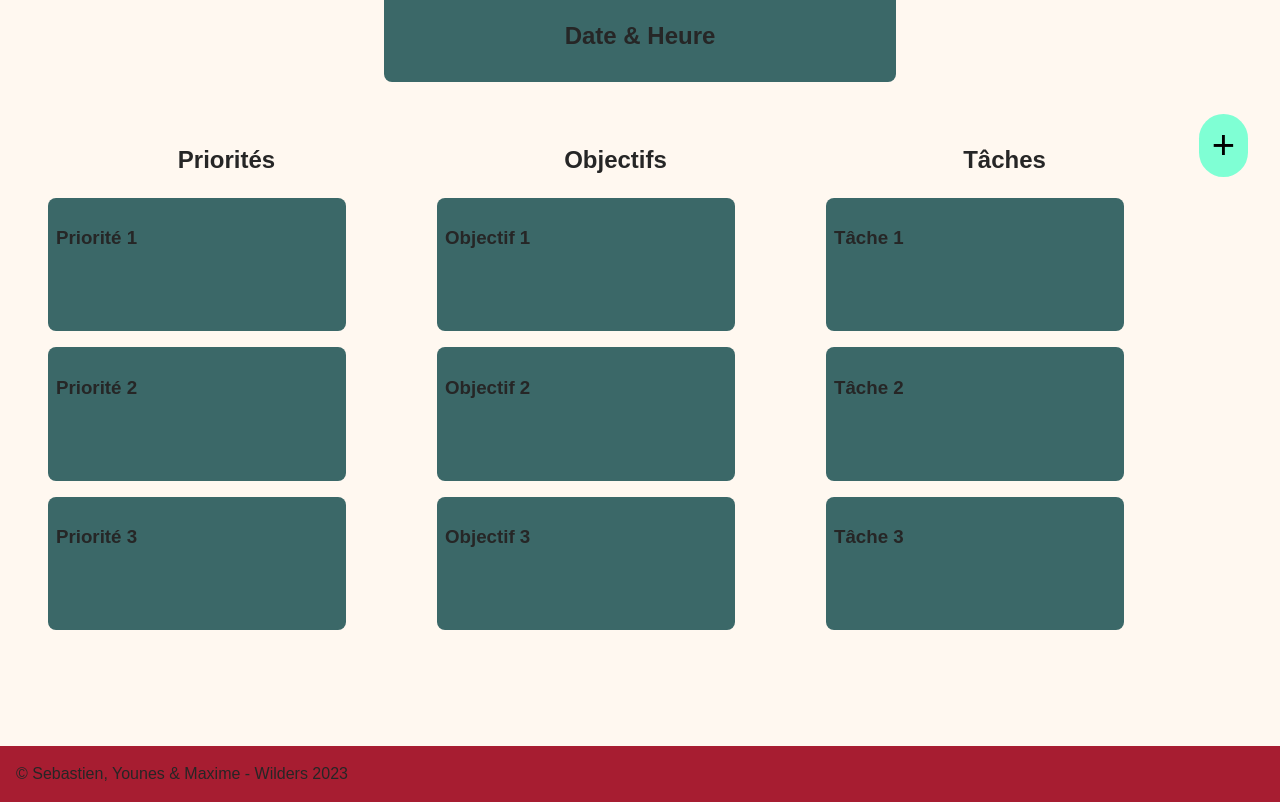
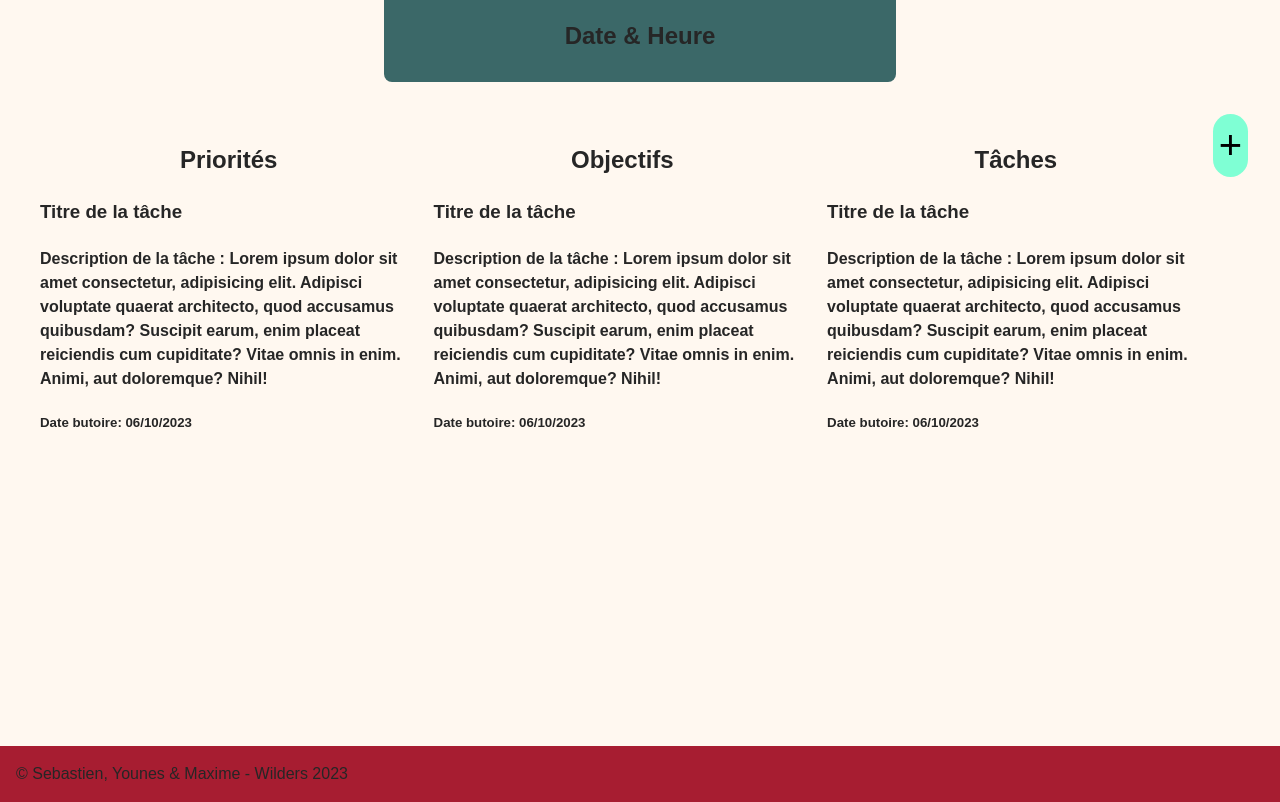
Before and after one commit to MaximeG971/Todo_List_projet1, a plain HTML site: page index.html in a window 1280 px wide. Shown: the part 106-908 px from the top of the page. Drawn offline with Linux system fonts and the light colour scheme.

Commit message:
Modification de la disposition des cartes

```diff
--- a/index.html
+++ b/index.html
@@ -28,42 +28,48 @@
     <h2> Date & Heure </h2>
     </section>
     <topSectionPC id="PC">
-    <section id="Priorites">
-        <h2>Priorités</h2>
-        <article>
-            <h1 class="priorite1">Priorité 1</h1>
-        </article>
-        <article>
-            <h1>Priorité 2</h1>
-        </article>
-        <article>
-            <h1>Priorité 3</h1>
-        </article>
-    </section>
-    <section id="Objectifs">
-        <h2>Objectifs</h2>
-        <article>
-            <h1 class="objectif1">Objectif 1</h1>
-        </article>
-        <article>
-            <h1>Objectif 2</h1>
-        </article>
-        <article>
-            <h1>Objectif 3</h1>
-        </article>
-    </section>
-    <section id="Taches">
-        <h2>Tâches</h2>
-        <article>
-            <h1 class="tache1">Tâche 1</h1>
-        </article>
-        <article>
-            <h1>Tâche 2</h1>
-        </article>
-        <article>
-            <h1>Tâche 3</h1>
-        </article>
-    </section>
+        <section id="section_priorites">
+            <div>
+            <h2 class="categorie">Priorités</h2>
+            </div>
+            <div class="container" id="priorites">
+                <div class="card">
+                    <h3>Titre de la tâche</h3>
+                    <h4>Description de la tâche : Lorem ipsum dolor sit amet consectetur, adipisicing elit. Adipisci
+                    voluptate quaerat architecto, quod accusamus quibusdam? Suscipit earum, enim placeat reiciendis
+                    cum cupiditate? Vitae omnis in enim. Animi, aut doloremque? Nihil!</h4>
+                    <h5>Date butoire: 06/10/2023</h5>
+                </div>
+            </div>
+        </section>
+        <section id="section_objectifs">
+            <div>
+            <h2 class="categorie">Objectifs</h2>
+            </div>
+            <div class="container" id="objectifs">
+                <div class="card">
+                    <h3>Titre de la tâche</h3>
+                    <h4>Description de la tâche : Lorem ipsum dolor sit amet consectetur, adipisicing elit. Adipisci
+                    voluptate quaerat architecto, quod accusamus quibusdam? Suscipit earum, enim placeat reiciendis
+                    cum cupiditate? Vitae omnis in enim. Animi, aut doloremque? Nihil!</h4>
+                    <h5>Date butoire: 06/10/2023</h5>
+                </div>
+            </div>
+        </section>
+        <section id="section_taches">
+            <div>
+            <h2 class="categorie">Tâches</h2>
+            </div>
+            <div class="container" id="taches">
+                <div class="card">
+                    <h3>Titre de la tâche</h3>
+                    <h4>Description de la tâche : Lorem ipsum dolor sit amet consectetur, adipisicing elit. Adipisci
+                    voluptate quaerat architecto, quod accusamus quibusdam? Suscipit earum, enim placeat reiciendis
+                    cum cupiditate? Vitae omnis in enim. Animi, aut doloremque? Nihil!</h4>
+                    <h5>Date butoire: 06/10/2023</h5>
+                </div>
+            </div>
+        </section>
     <!--Ajout de la tâche/objectif/catégorie (Younes)-->
     <button class="Add" id="Add">+</button>
     <div id ="overlay" class="overlay">
```
